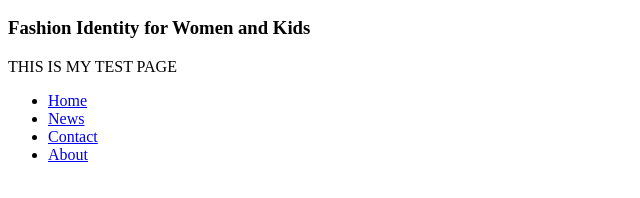
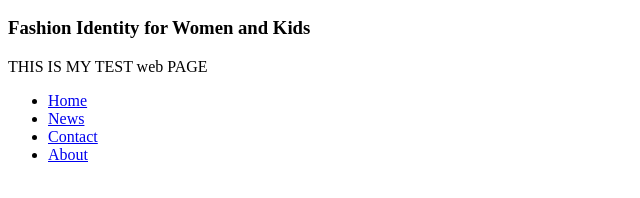
Before and after one commit to murugesh86/git-demo, a plain HTML site: page index.html in a window 1280 px wide. Shown: the part 136-334 px from the top of the page, 0-640 px from the left. Drawn offline with Linux system fonts and the light colour scheme.

Commit message:
Update index.html
added web

```diff
--- a/index.html
+++ b/index.html
@@ -8,7 +8,7 @@
 <h1>KRISHNA CREATIONS</h1>
 <h2>Welcome to Krishna Creations</h2>
 <h3>Fashion Identity for Women and Kids</h3>
-<h0>THIS IS MY TEST PAGE </h0>
+<h0>THIS IS MY TEST web PAGE </h0>
 <ul>
   <li><a href="#">Home</a></li>
   <li><a href="#">News</a></li>
```
